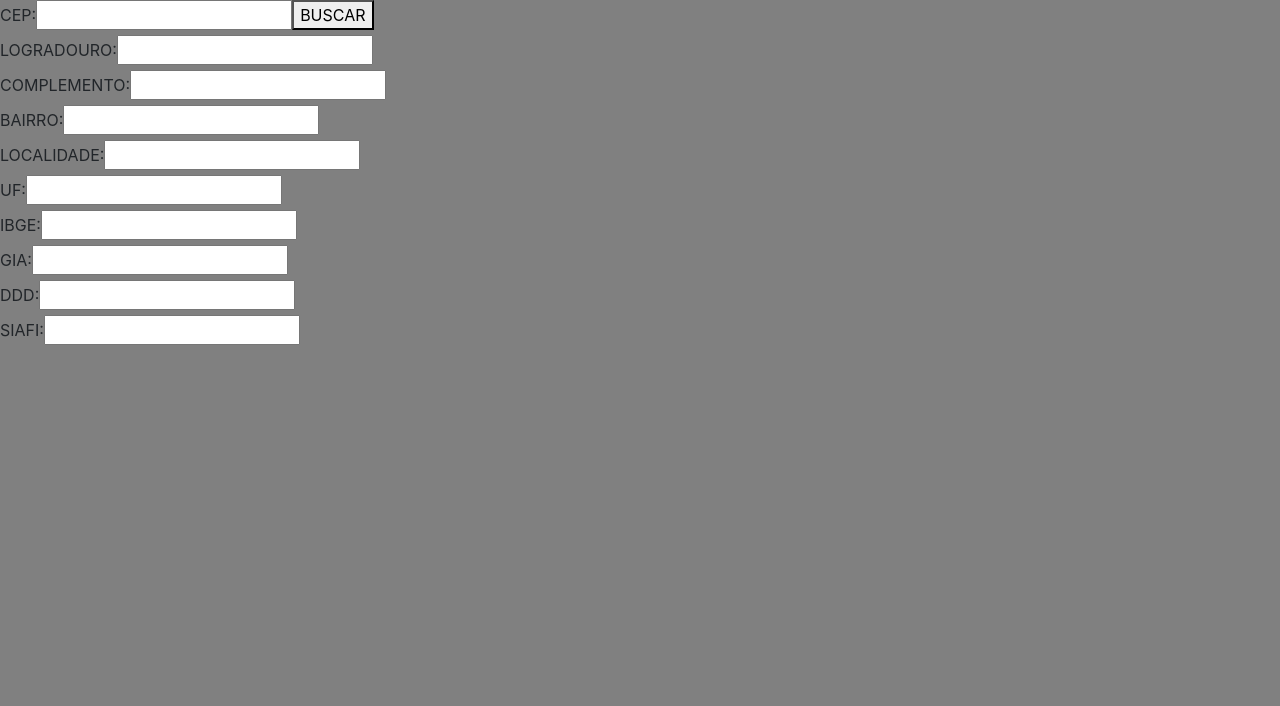
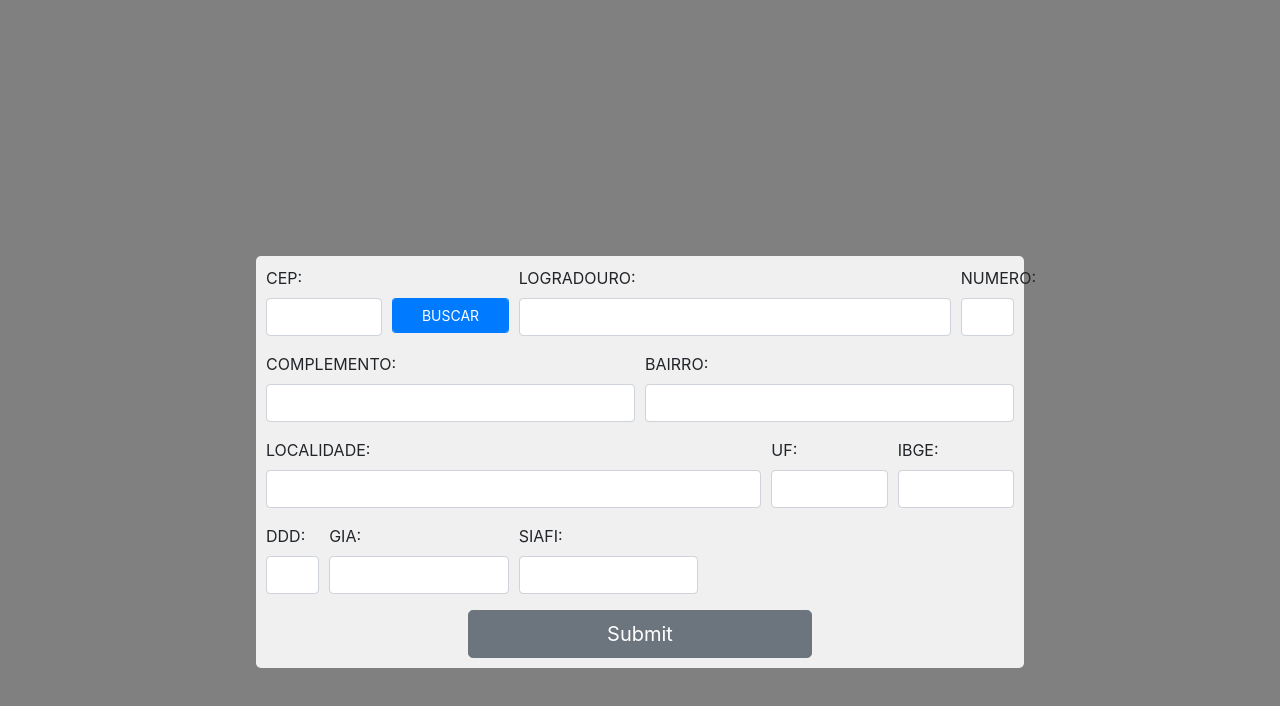
Before and after one commit to rnobrelima/busca-cep, an Angular app: page / in a window 1280 px wide. Shown: the top 706 px of the page. Built offline with nearby package versions, Linux system fonts and the light colour scheme.

Commit message:
remove interface and add formcontrol

```diff
--- a/src/app/bc-home/bc-home.component.html
+++ b/src/app/bc-home/bc-home.component.html
@@ -1,46 +1,57 @@
-<section class="section-endereco" >
-    <div>
+<form [formGroup]="formEndereco" class="form-endereco">
+    <div class="form-row">
+        <div class="form-group col-md-2">
             <label for="cep">CEP:</label>
-        <input type="text" [(ngModel)]="cep">
-        <button (click)="buscaCep(cep)">BUSCAR</button>
+            <input class="form-control" id="cep"  type="text"  formControlName="cep">
         </div>
 
-    <form [formGroup]="formEndereco">
-        <div>
+        <div class="form-group col-md-2">
+            <label for="buscar">&nbsp;</label>
+            <button class="btn btn-primary btn-sm form-control" (click)="buscaCep()">BUSCAR</button>
+        </div>
+
+    <div class="form-group col-md-7">
         <label for="logradouro">LOGRADOURO:</label>
-            <input id="logradouro" type="text" formControlName="logradouro" [(ngModel)]="dadosEndereco.logradouro">
+        <input class="form-control" id="logradouro" type="text" formControlName="logradouro" >
     </div>
-        <div>
+    <div class="form-group col-md-1">
+        <label for="numero">NUMERO:</label>
+        <input class="form-control" id="numero" type="text" formControlName="numero" >
+    </div>
+    <div class="form-group col-md-6">
         <label for="complemento">COMPLEMENTO:</label>
-            <input id="complemento" type="text" formControlName="complemento" [(ngModel)]="dadosEndereco.complemento">
+        <input class="form-control" id="complemento" type="text" formControlName="complemento" >
     </div>
-        <div>
+    <div class="form-group col-md-6">
         <label for="bairro">BAIRRO:</label>
-            <input id="bairro" type="text" formControlName="bairro" [(ngModel)]="dadosEndereco.bairro">
+        <input class="form-control" id="bairro" type="text" formControlName="bairro" >
     </div>
-        <div>
+    <div class="form-group col-md-8">
         <label for="localidade">LOCALIDADE:</label>
-            <input id="localidade" type="text" formControlName="localidade" [(ngModel)]="dadosEndereco.localidade">
+        <input class="form-control" id="localidade" type="text" formControlName="localidade" >
     </div>
-        <div>
+    <div class="form-group col-md-2">
         <label for="uf">UF:</label>
-            <input id="uf" type="text" formControlName="uf" [(ngModel)]="dadosEndereco.uf">
+        <input class="form-control" id="uf" type="text" formControlName="uf" >
     </div>
-        <div>
+    <div class="form-group col-md-2">
         <label for="ibge">IBGE:</label>
-            <input id="ibge" type="text" formControlName="ibge" [(ngModel)]="dadosEndereco.ibge">
+        <input class="form-control" id="ibge" type="text" formControlName="ibge" >
     </div>
-        <div>
+    <div class="form-group col-md-1">
+        <label for="ddd">DDD:</label>
+        <input class="form-control" id="ddd" type="text" formControlName="ddd" >
+    </div>
+    <div class="form-group col-md-3">
         <label for="gia">GIA:</label>
-            <input id="gia" type="text" formControlName="gia" [(ngModel)]="dadosEndereco.gia">
+        <input class="form-control" id="gia" type="text" formControlName="gia" >
     </div>
-        <div>
-            <label for="ddd">DDD:</label>
-            <input id="ddd" type="text" formControlName="ddd" [(ngModel)]="dadosEndereco.ddd">
+    <div class="form-group col-md-3">
+        <label for="siafi">SIAFI:</label>
+        <input class="form-control" id="siafi" type="text" formControlName="siafi" >
     </div>
-        <div>
-            <label for="siafi">SIAFI:</label>
-            <input id="siafi" type="text" formControlName="siafi" [(ngModel)]="dadosEndereco.siafi">
+</div>
+<div class="col-md-6 offset-md-3" >
+    <button  class="btn btn-secondary btn-lg btn-block " (click)=submitForm()>Submit</button>
 </div>
 </form>
-</section>
--- a/src/app/bc-home/bc-home.component.ts
+++ b/src/app/bc-home/bc-home.component.ts
@@ -1,7 +1,6 @@
 import { Component, OnInit } from '@angular/core';
 import { BcHomeService } from './bc-home.service';
-import { Cep } from './cep';
-import { FormBuilder, FormControl } from '@angular/forms';
+import { FormBuilder, FormControl, Validators } from '@angular/forms';
 
 @Component({
   selector: 'app-bc-home',
@@ -11,34 +10,50 @@ import { FormBuilder, FormControl } from '@angular/forms';
 export class BcHomeComponent implements OnInit {
 
 
-  cep = '';
-  dadosEndereco: Cep[] = [];
-
-
   formEndereco = this.formBuilder.group({
-    cep: new FormControl(null),
-    logradouro: new FormControl(null),
-    complemento: new FormControl(null),
-    bairro: new FormControl(null),
-    localidade:new FormControl(null),
-    uf: new FormControl(null),
-    ibge: new FormControl(null),
-    gia: new FormControl(null),
-    ddd: new FormControl(null),
-    siafi: new FormControl(null),
+    cep: new FormControl(''),
+    logradouro: new FormControl(''),
+    numero: new FormControl(null, Validators.required),
+    complemento: new FormControl(''),
+    bairro: new FormControl(''),
+    localidade:new FormControl(''),
+    uf: new FormControl(''),
+    ibge: new FormControl(''),
+    gia: new FormControl(''),
+    ddd: new FormControl(''),
+    siafi: new FormControl(''),
   });
 
   constructor(
     public bcservice: BcHomeService,
-    private formBuilder: FormBuilder
+    public formBuilder: FormBuilder
     ) { }
   ngOnInit(): void {
   }
 
-  buscaCep(cep: any) {
+  buscaCep() {
+    let cep = this.formEndereco.value.cep;
     this.bcservice.getCep(cep).subscribe((res:any) => {
-      this.dadosEndereco = res;
+      this.formEndereco.setValue(
+        {
+         'cep': res.cep,
+         'logradouro':res.logradouro,
+         'numero': null,
+         'complemento': res.complemento,
+         'bairro': res.bairro,
+         'localidade': res.localidade,
+         'uf': res.uf,
+         'ibge': res.ibge,
+         'gia': res.gia,
+         'ddd': res.ddd,
+         'siafi': res.siafi
+        })
+      //this.formEndereco.setValue(res); // não pode ser usado dessa forma porque não tem o numero no retorno da api
     })
   }
 
+  submitForm(){
+    console.log(JSON.stringify(this.formEndereco.value));
+  }
+
 }
--- a/src/app/bc-home/bc-home.service.ts
+++ b/src/app/bc-home/bc-home.service.ts
@@ -1,6 +1,5 @@
 import { Injectable } from '@angular/core';
 import { HttpClient } from '@angular/common/http'
-import { Cep } from './cep';
 import { Observable } from 'rxjs';
 import { map } from 'rxjs/operators';
 
@@ -11,10 +10,10 @@ export class BcHomeService {
 
   constructor(public http: HttpClient) { }
 
-  getCep(cep: any): Observable<Cep[]> {
+  getCep(cep: any): Observable<any[]> {
     return this.http.get(`https://viacep.com.br/ws/${cep}/json/`)
       .pipe(
-        map((res: Cep[]) => {
+        map((res: any[]) => {
           return res
         }))}
 
```
Lines whose indentation alone changed are shown as unchanged.
